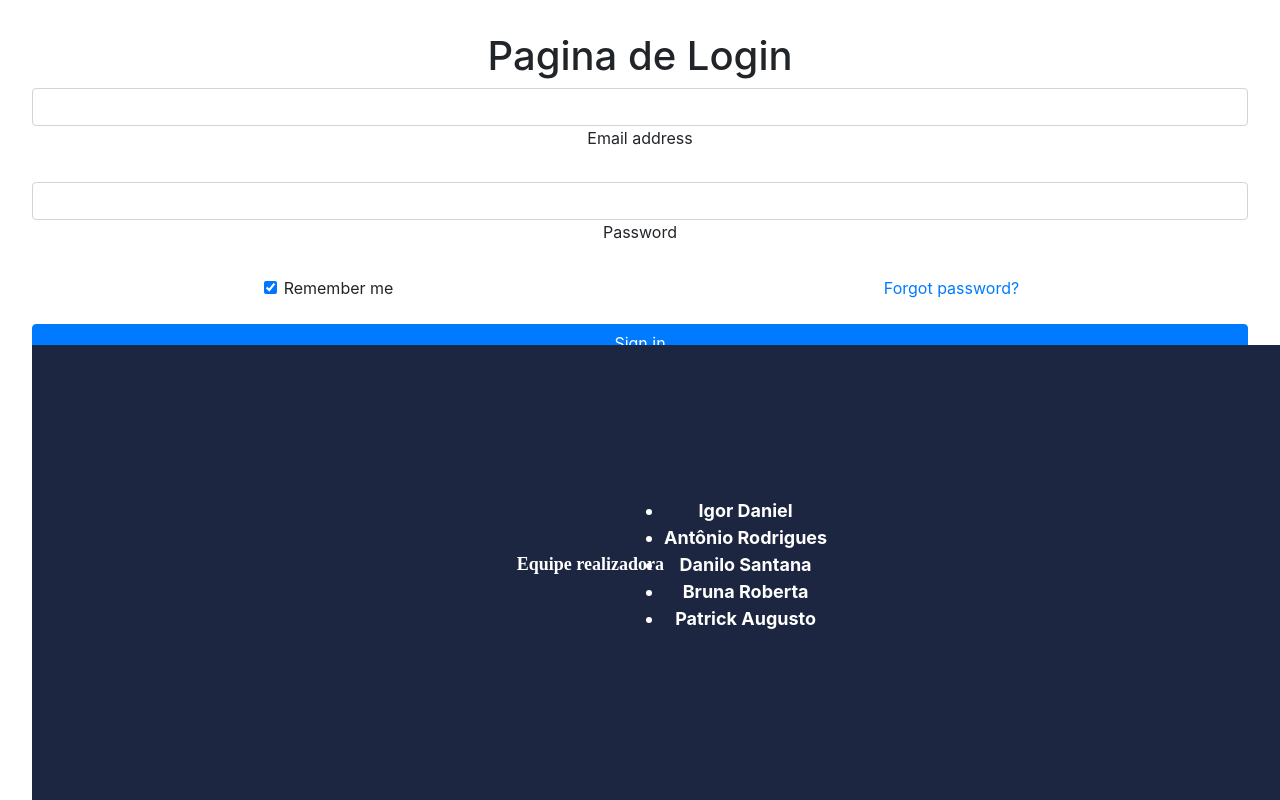
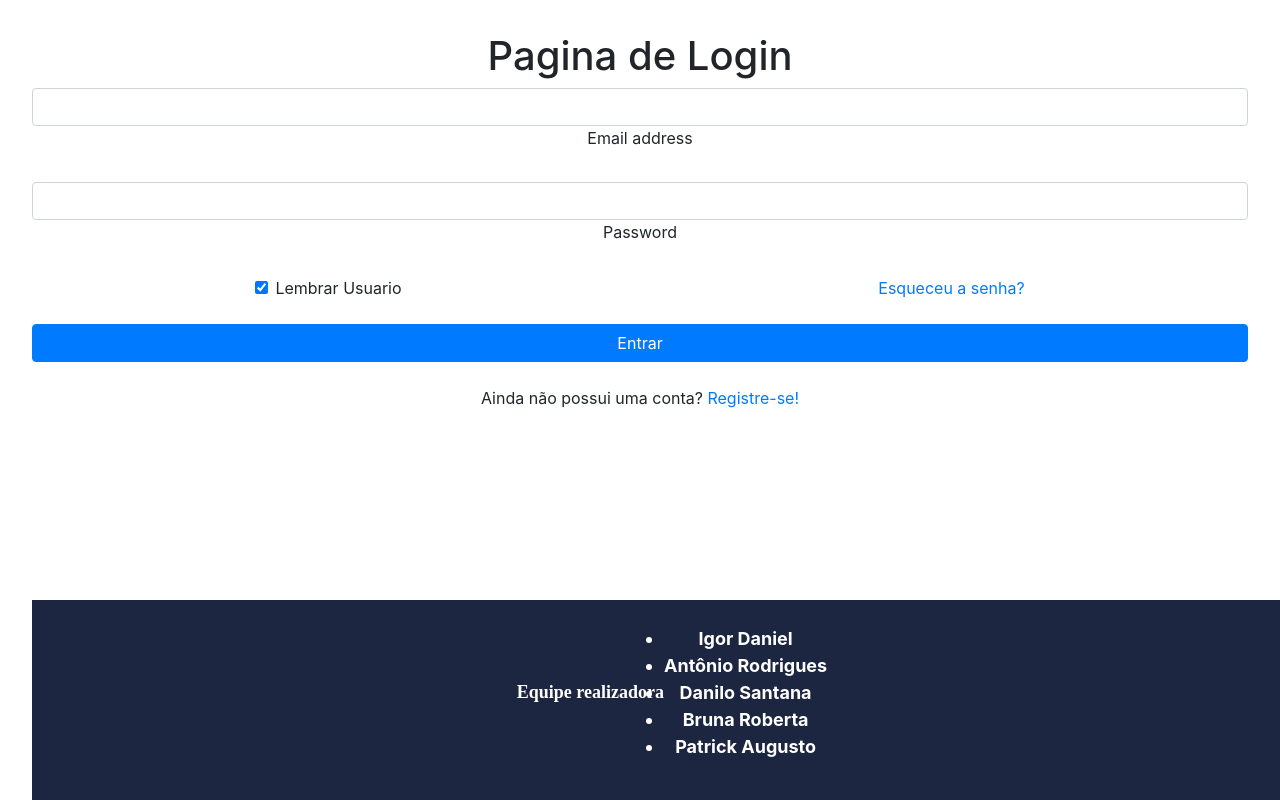
Before and after one commit to patrickaugusto/EmpregaEmbarque, a React (Vite) app: page /login in a window 1280 px wide. Built offline with nearby package versions, Linux system fonts and the light colour scheme.

Commit message:
melhorando as rotas

```diff
--- a/src/components/Footer/Footer.module.css
+++ b/src/components/Footer/Footer.module.css
@@ -1,5 +1,5 @@
 .footer {
-  height: 455px;
+  height: 200px;
   background-color: #1d2641;
   color: white;
   font-weight: bold;
--- a/src/components/Form/index.jsx
+++ b/src/components/Form/index.jsx
@@ -1,3 +1,5 @@
+import { Link } from "react-router-dom";
+
 export default function Form() {
   return (
     <>
@@ -8,8 +10,6 @@ export default function Form() {
             Email address
           </label>
         </div>
-
-
 
         <div data-mdb-input-init class="form-outline mb-4">
           <input type="password" id="form2Example2" class="form-control" />
@@ -30,60 +30,31 @@ export default function Form() {
               />
               <label class="form-check-label" for="form2Example34">
                 {" "}
-                Remember me{" "}
+                Lembrar Usuario{" "}
               </label>
             </div>
           </div>
 
           <div class="col">
-            <a href="#!">Forgot password?</a>
+            <a href="#!">Esqueceu a senha?</a>
           </div>
         </div>
 
+        <Link to="/inicio">
           <button
             data-mdb-ripple-init
             type="button"
             class="btn btn-primary btn-block mb-4"
           >
-          Sign in
+            Entrar
           </button>
+        </Link>
+
 
         <div class="text-center">
           <p>
-            Not a member? <a href="#!">Register</a>
+            Ainda não possui uma conta? <a href="#!">Registre-se!</a>
           </p>
-          <p>or sign up with:</p>
-          <button
-            data-mdb-ripple-init
-            type="button"
-            class="btn btn-secondary btn-floating mx-1"
-          >
-            <i class="fab fa-facebook-f"></i>
-          </button>
-
-          <button
-            data-mdb-ripple-init
-            type="button"
-            class="btn btn-secondary btn-floating mx-1"
-          >
-            <i class="fab fa-google"></i>
-          </button>
-
-          <button
-            data-mdb-ripple-init
-            type="button"
-            class="btn btn-secondary btn-floating mx-1"
-          >
-            <i class="fab fa-twitter"></i>
-          </button>
-
-          <button
-            data-mdb-ripple-init
-            type="button"
-            class="btn btn-secondary btn-floating mx-1"
-          >
-            <i class="fab fa-github"></i>
-          </button>
         </div>
       </form>
     </>
--- a/src/components/Nav/index.jsx
+++ b/src/components/Nav/index.jsx
@@ -5,23 +5,8 @@ function Nav() {
     <>
       <ul class="nav justify-content-center">
         <li class="nav-item">
-          <Link class="nav-link active" to="/">
-            Inicio
-          </Link>
-        </li>
-        <li class="nav-item">
-          <Link class="nav-link" to="/vagas">
-            Vagas
-          </Link>
-        </li>
-        <li class="nav-item">
-          <Link class="nav-link" to="/transmissao">
-            Transmissão
-          </Link>
-        </li>
-        <li class="nav-item">
-          <Link class="nav-link disabled" to="#">
-            Perfil
+          <Link class="nav-link active" to="/login">
+            Entrar
           </Link>
         </li>
       </ul>
--- /dev/null
+++ b/src/components/NavLogado/index.jsx
@@ -0,0 +1,32 @@
+import { Link } from "react-router-dom";
+
+function Nav() {
+  return (
+    <>
+      <ul class="nav justify-content-center">
+        <li class="nav-item">
+          <Link class="nav-link active" to="/inicio">
+            Inicio
+          </Link>
+        </li>
+        <li class="nav-item">
+          <Link class="nav-link" to="/vagas">
+            Vagas
+          </Link>
+        </li>
+        <li class="nav-item">
+          <Link class="nav-link" to="/transmissao">
+            Transmissão
+          </Link>
+        </li>
+        <li class="nav-item">
+          <Link class="nav-link disabled" to="#">
+            Perfil
+          </Link>
+        </li>
+      </ul>
+    </>
+  );
+}
+
+export default Nav;
--- a/src/pages/Home/index.jsx
+++ b/src/pages/Home/index.jsx
@@ -6,14 +6,9 @@ import { Link } from 'react-router-dom';
 function Home() {
   return (
     <>
-      <nav className='nav-login'>
-        <Link to="/login">
-          Entrar
-        </Link>
-      </nav>
-
+      <Nav />
+      <h1>Tela Inicio</h1>
       <Footer />
-
     </>
   );
 }
--- /dev/null
+++ b/src/pages/Inicio/index.jsx
@@ -0,0 +1,16 @@
+import Nav from '../../components/NavLogado'
+import Footer from '../../components/Footer'
+import { Link } from 'react-router-dom';
+
+
+function Inicio() {
+  return (
+    <>
+      <Nav />
+      <h1>Tela Inicio 2</h1>
+      <Footer />
+    </>
+  );
+}
+
+export default Inicio
--- a/src/pages/Login/index.jsx
+++ b/src/pages/Login/index.jsx
@@ -6,9 +6,7 @@ function Login() {
   return (
     <>
       <h1>Pagina de Login</h1>
-      <div class="justify-content-center">
-        <Form />
-      </div>
+      <Form />
       <Footer />
     </>
   );
--- a/src/pages/Transmissao/index.jsx
+++ b/src/pages/Transmissao/index.jsx
@@ -1,4 +1,4 @@
-import Nav from '../../components/Nav'
+import Nav from '../../components/NavLogado'
 import Footer from '../../components/Footer';
 
 function Transmissao() {
--- a/src/pages/Vagas/index.jsx
+++ b/src/pages/Vagas/index.jsx
@@ -1,4 +1,4 @@
-import Nav from '../../components/Nav'
+import Nav from '../../components/NavLogado'
 import Footer from '../../components/Footer'
 
 function Vagas() {
--- a/src/routes.jsx
+++ b/src/routes.jsx
@@ -1,5 +1,6 @@
 import { BrowserRouter, Route, Routes } from "react-router-dom"
 import Home from "./pages/Home"
+import Inicio from "./pages/Inicio"
 import Vagas from "./pages/Vagas"
 import Transmissao from "./pages/Transmissao"
 import Login from "./pages/Login"
@@ -14,6 +15,7 @@ function AppRoutes(){
                     <Route path="/vagas" element={ <Vagas /> }></Route>
                     <Route path="/transmissao" element={ <Transmissao /> }></Route>
                     <Route path="/login" element={ <Login /> }></Route>
+                    <Route path="/inicio" element={ <Inicio /> }></Route>
                 </Routes>
             </BrowserRouter>
         </>
```
Lines whose indentation alone changed are shown as unchanged.
